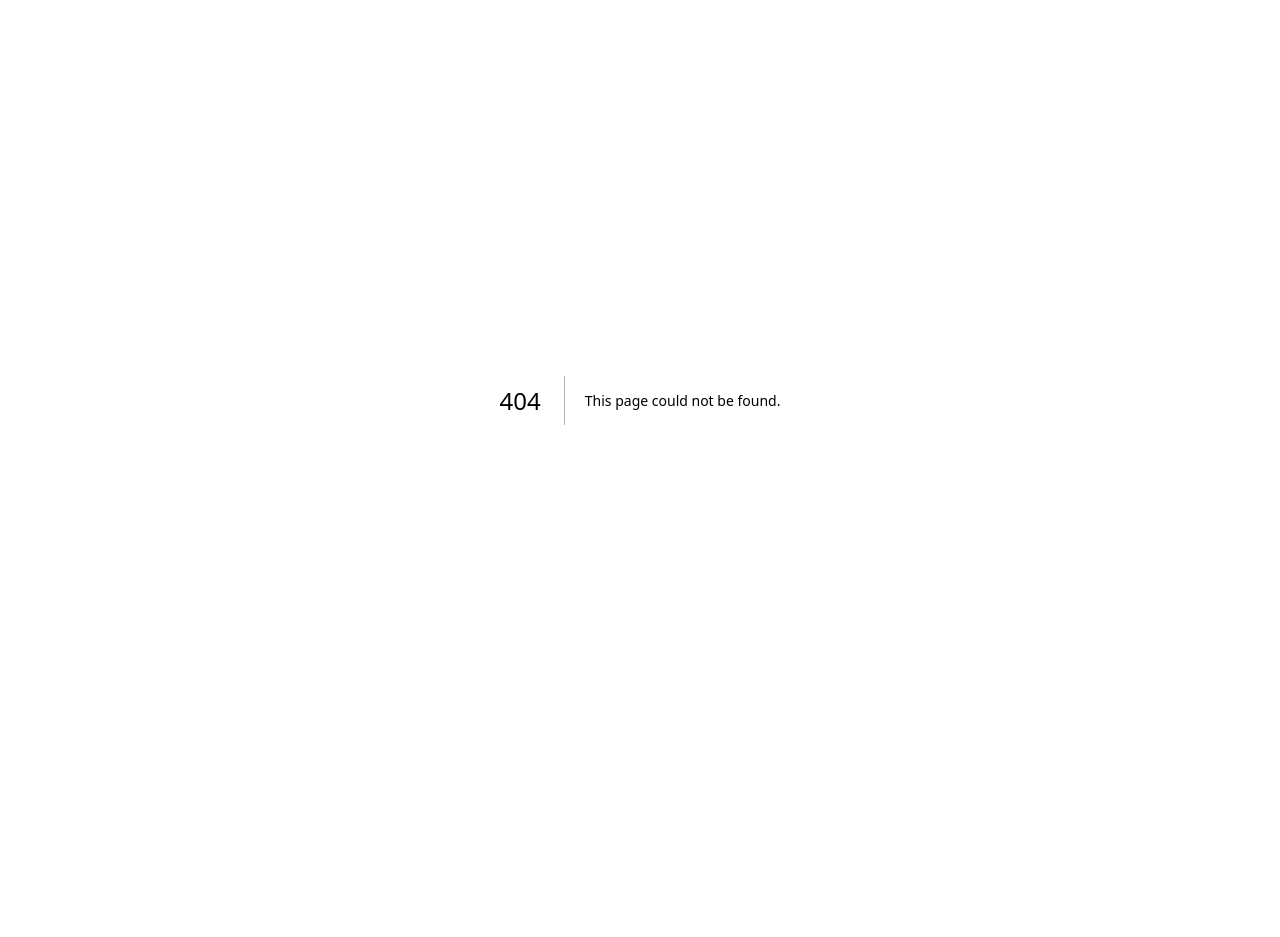
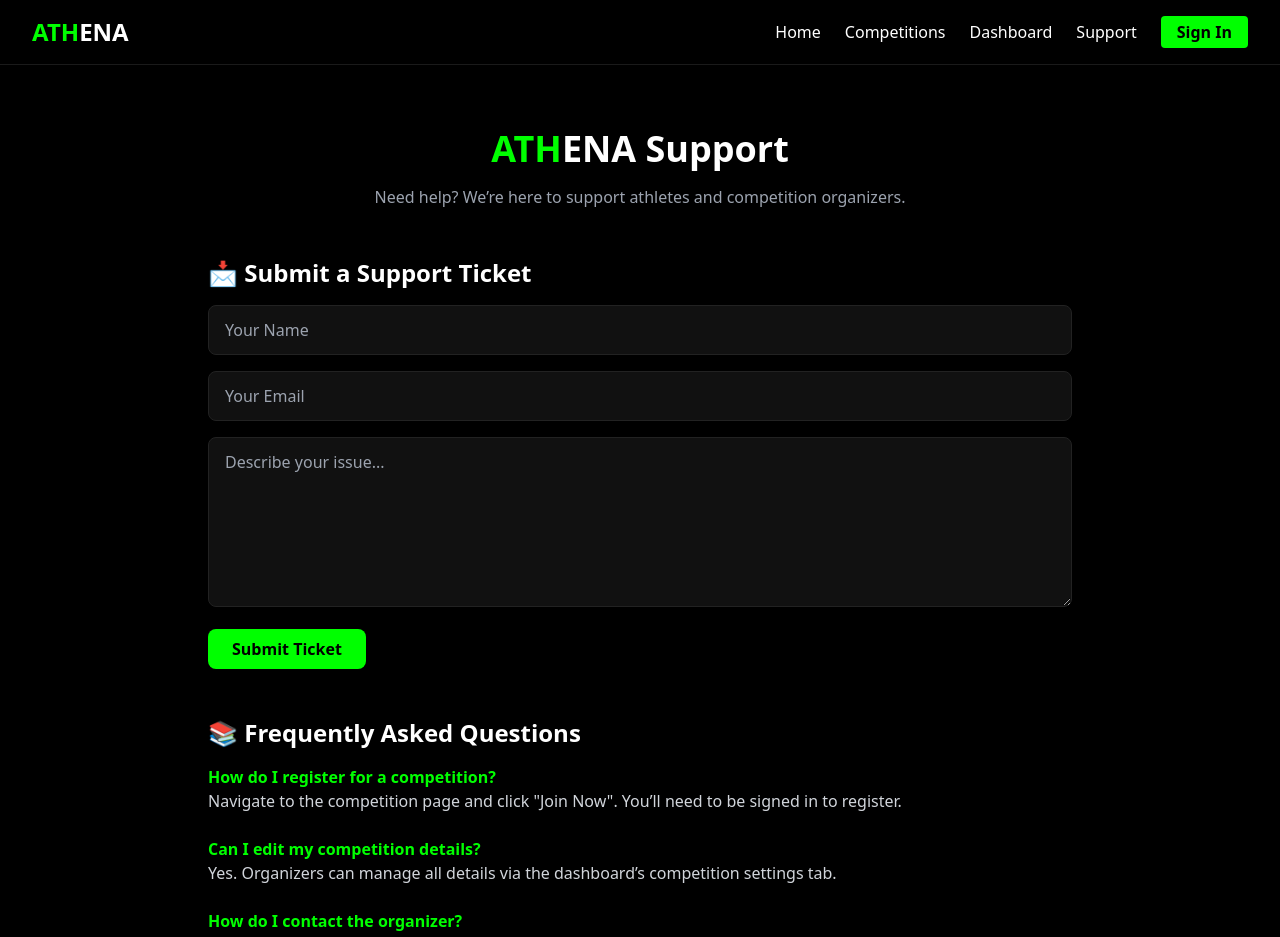
Before and after one commit to caldefenwycke/athena, a Next.js app: page /support in a window 1280 px wide. Before the commit this address had no page. Shown: the top 937 px of the page. Before the commit the page ends 800 px from the top, so only its background shows below. Built offline with nearby package versions, Linux system fonts and the light colour scheme.

Commit message:
Support page

```diff
--- /dev/null
+++ b/pages/support.tsx
@@ -0,0 +1,70 @@
+// pages/support.tsx
+import Head from 'next/head';
+import Header from '@/components/Header';
+
+export default function SupportPage() {
+  return (
+    <>
+      <Head>
+        <title>Support – ATHENA</title>
+      </Head>
+      <div className="min-h-screen bg-black text-white">
+        <Header />
+
+        <main className="max-w-4xl mx-auto px-4 py-16">
+          <h1 className="text-4xl font-bold text-center mb-4">
+            <span className="text-[#00FF00]">ATH</span>ENA Support
+          </h1>
+          <p className="text-center text-gray-400 mb-12">
+            Need help? We’re here to support athletes and competition organizers.
+          </p>
+
+          <section className="mb-12">
+            <h2 className="text-2xl font-semibold mb-4">📩 Submit a Support Ticket</h2>
+            <form className="space-y-4">
+              <input
+                type="text"
+                placeholder="Your Name"
+                className="w-full px-4 py-3 bg-[#111] border border-[#222] rounded-lg text-white focus:outline-none focus:border-[#00FF00]"
+              />
+              <input
+                type="email"
+                placeholder="Your Email"
+                className="w-full px-4 py-3 bg-[#111] border border-[#222] rounded-lg text-white focus:outline-none focus:border-[#00FF00]"
+              />
+              <textarea
+                placeholder="Describe your issue..."
+                rows={6}
+                className="w-full px-4 py-3 bg-[#111] border border-[#222] rounded-lg text-white focus:outline-none focus:border-[#00FF00]"
+              />
+              <button
+                type="submit"
+                className="bg-[#00FF00] text-black px-6 py-2 rounded-lg font-bold hover:bg-[#00DD00] transition"
+              >
+                Submit Ticket
+              </button>
+            </form>
+          </section>
+
+          <section>
+            <h2 className="text-2xl font-semibold mb-4">📚 Frequently Asked Questions</h2>
+            <div className="space-y-6">
+              <div>
+                <h3 className="text-[#00FF00] font-semibold">How do I register for a competition?</h3>
+                <p className="text-gray-300">Navigate to the competition page and click "Join Now". You’ll need to be signed in to register.</p>
+              </div>
+              <div>
+                <h3 className="text-[#00FF00] font-semibold">Can I edit my competition details?</h3>
+                <p className="text-gray-300">Yes. Organizers can manage all details via the dashboard’s competition settings tab.</p>
+              </div>
+              <div>
+                <h3 className="text-[#00FF00] font-semibold">How do I contact the organizer?</h3>
+                <p className="text-gray-300">Use the message tool under the competition’s communication tab.</p>
+              </div>
+            </div>
+          </section>
+        </main>
+      </div>
+    </>
+  );
+}
```
